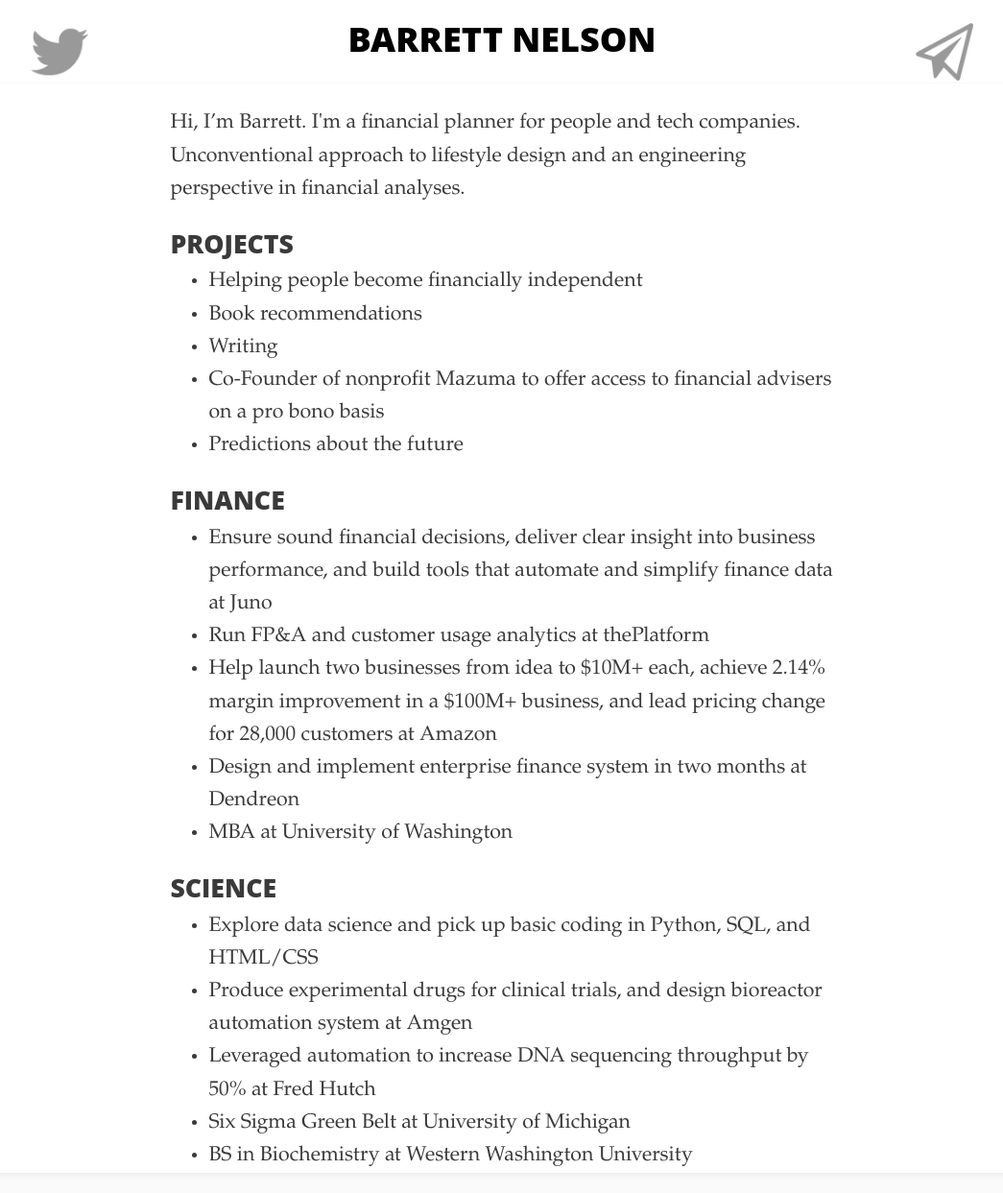
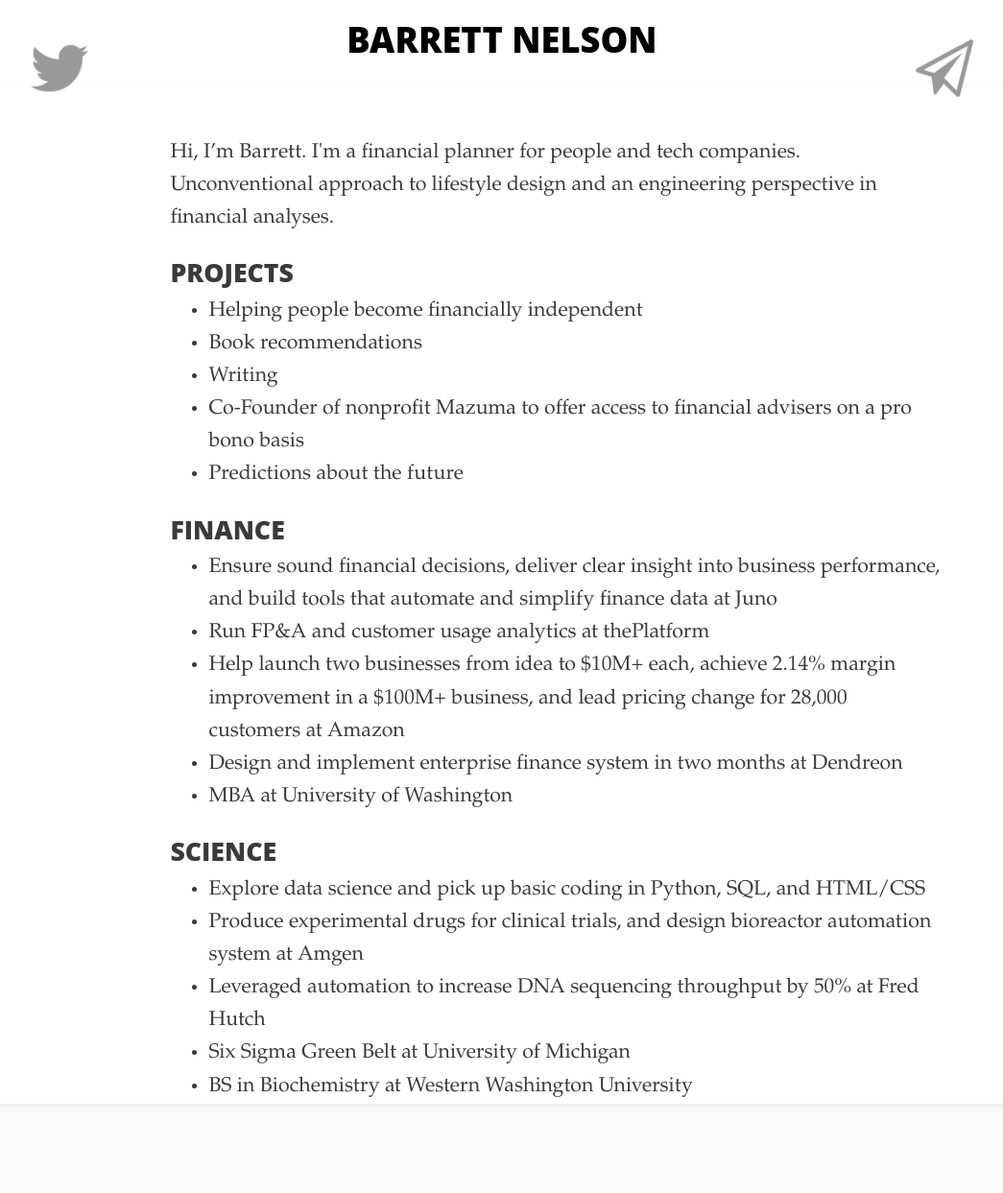
Before and after one commit to bstnel/bstnel.github.io, a Jekyll site: the page index.html, which Jekyll copies as it is, in a window 1280 px wide. Shown: the whole page at 96% size, without its empty margins (117-1162 px from the left). Built offline with Jekyll 4.4.1, drawn with Linux system fonts in a browser that asks for light colours; after the commit the page ends 1171 px from its top, so only the background shows below that.

Commit message:
Update main.css

```diff
--- a/css/main.css
+++ b/css/main.css
@@ -15,7 +15,7 @@
       text-transform: uppercase;
     }
     h1{
-      font-size: 1.6875em;
+      font-size: 1.7em;
     }
     h2{
       margin-bottom:-15px;
@@ -25,7 +25,7 @@
       font-size: 1em;
     }
     .content{
-      width: 60%;
+      width: 70%;
       padding: 0 20%;
     }
     a{
@@ -64,6 +64,7 @@
     }
     .edge{
       width: 20%;
+      font-size: 1.7em;
     }
     .center{
       width: 60%;
```
